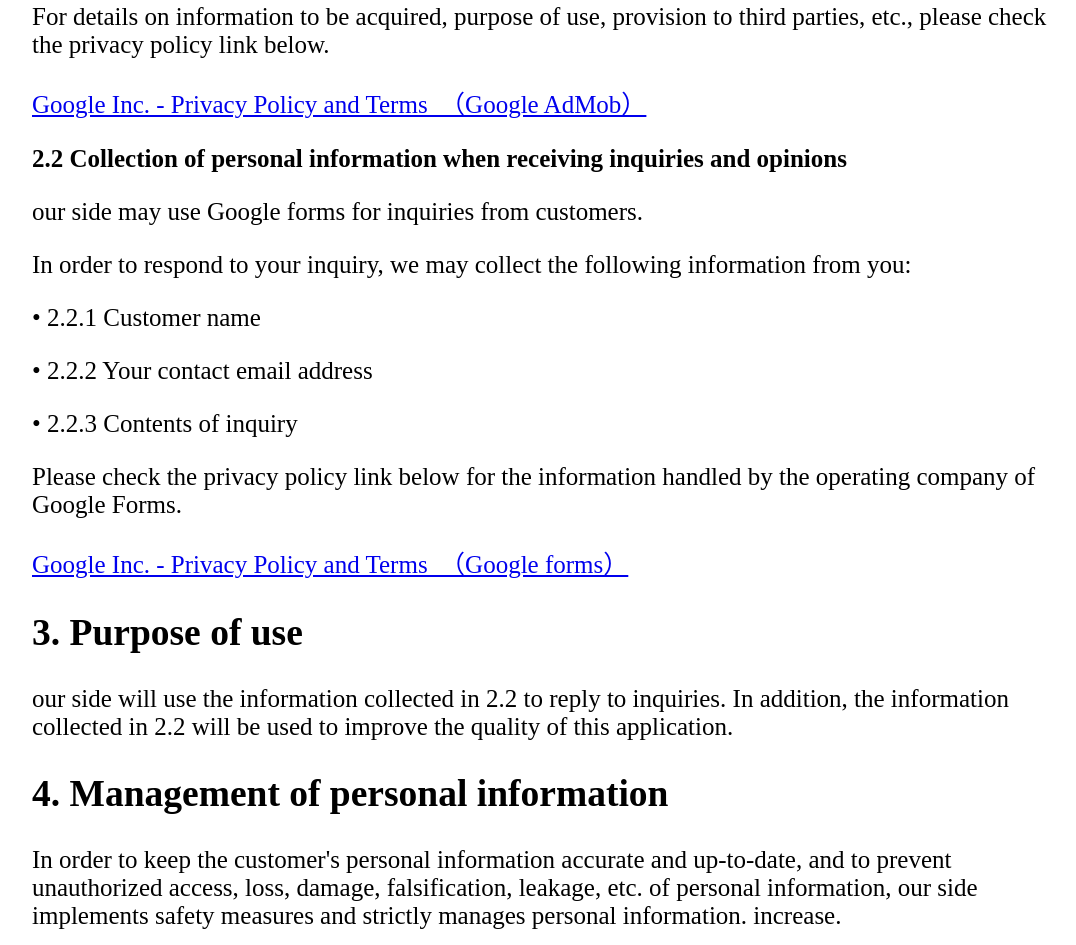
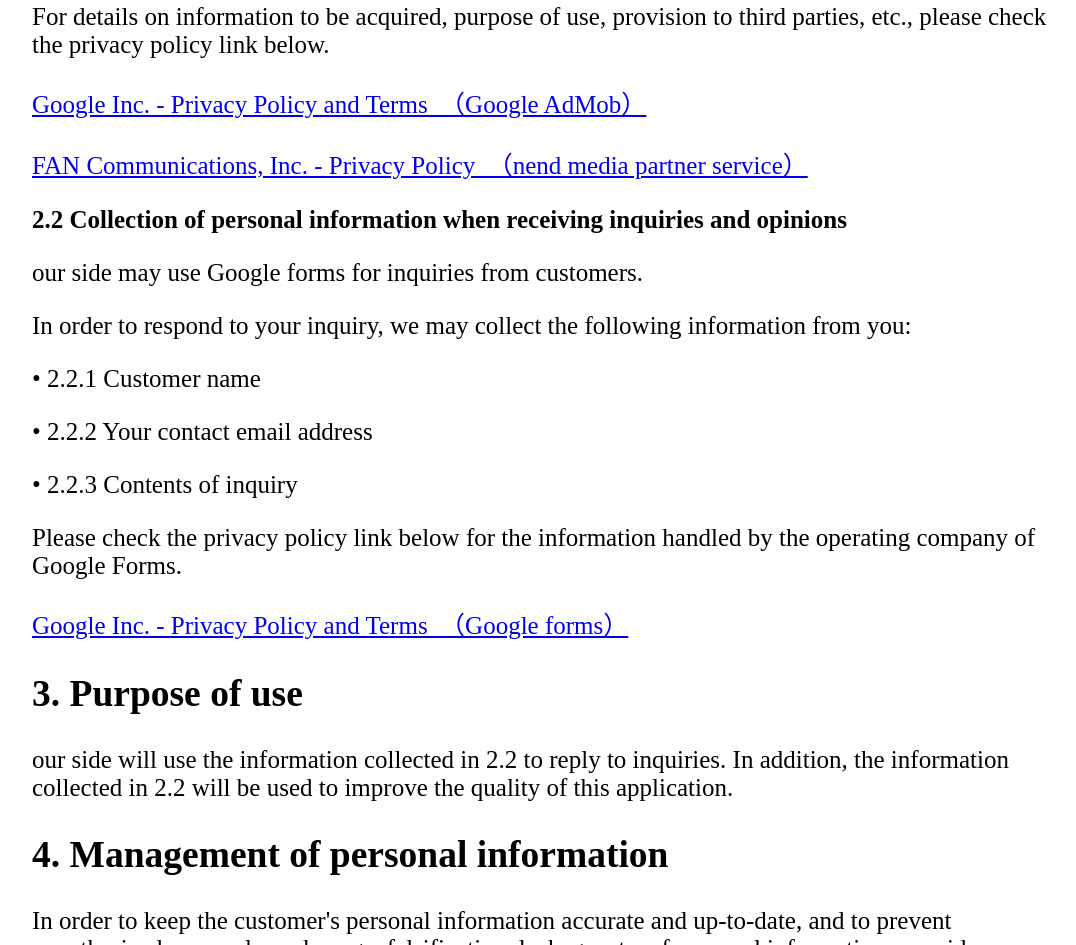
Before and after one commit to ysbtechyoshimura/-YSBTech-TermOfServiceAndPrivacyPolicy2, a plain HTML site: page index.html in a window 1280 px wide. Shown: the part 789-1734 px from the top of the page, without its empty margins (96-1172 px from the left). Drawn offline with Linux system fonts and the light colour scheme.

Commit message:
Update index.html

```diff
--- a/index.html
+++ b/index.html
@@ -23,6 +23,7 @@
       <p>Advertising IDs are obtained for advertisement distribution, but are not used to identify individuals.</p>
       <p>For details on information to be acquired, purpose of use, provision to third parties, etc., please check the privacy policy link below.</p>
       <p><a href= "https://policies.google.com/?hl=en" target="_blank" >Google Inc. - Privacy Policy and Terms　（Google AdMob）</a></p>
+      <p><a href= "https://nend.net/privacy/sdkpolicy" target="_blank" >FAN Communications, Inc. - Privacy Policy　（nend media partner service）</a></p>
       <b>2.2 Collection of personal information when receiving inquiries and opinions</b>
       <p><span id="me10"></span> may use Google forms for inquiries from customers.</p>
       <p>In order to respond to your inquiry, we may collect the following information from you:</p>
```
